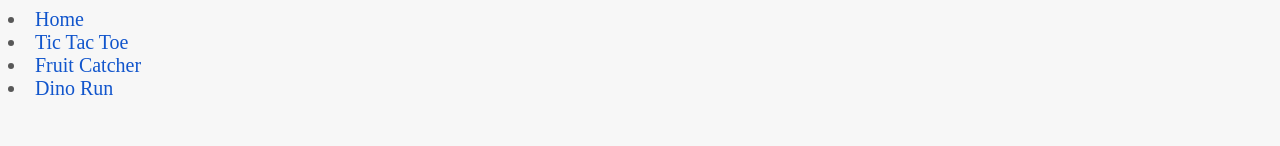
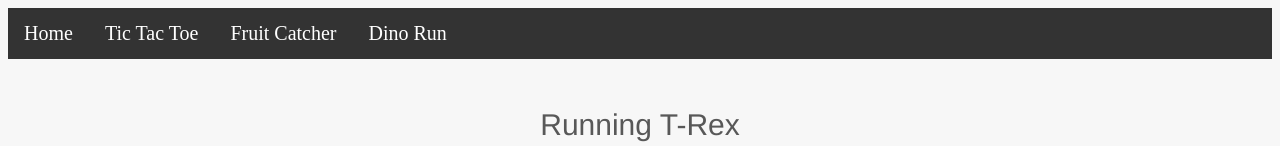
Before and after one commit to kahlon699/FreeGame, a plain HTML site: page DinoRun.html in a window 1280 px wide. Shown: the top 146 px of the page. Drawn offline with Linux system fonts and the light colour scheme.

Commit message:
Update DinoRun.html

```diff
--- a/DinoRun.html
+++ b/DinoRun.html
@@ -2562,10 +2562,13 @@ html[subframe] body {
 </head>
 
 <body id="t">
-  <li><a href="index.html">Home</a></li>
+   <ul class="menu">
+   <li><a href="index.html">Home</a></li>
     <li><a href="TicTacToe.html">Tic Tac Toe</a></li>
     <li><a href="FruitCatcher.html">Fruit Catcher</a></li>
-		  <li><a href=" DinoRun.html">Dino Run</a></li>
+    <li><a href=" DinoRun.html">Dino Run</a></li>
+
+  </ul>
 <script>
   window.fbAsyncInit = function() {
     FB.init({
```
